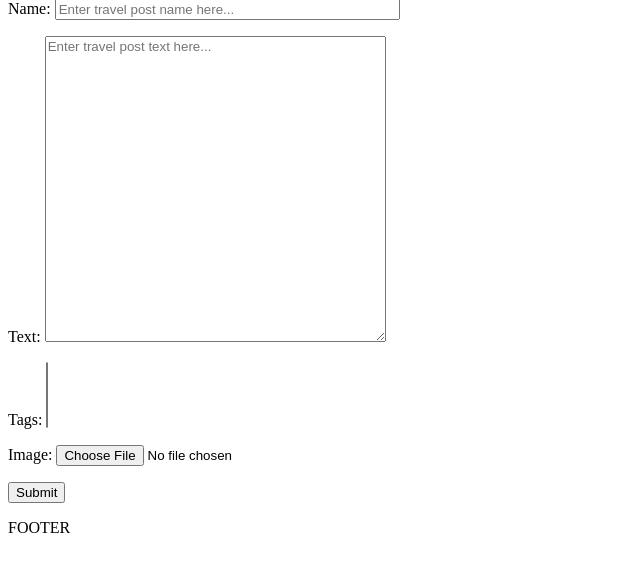
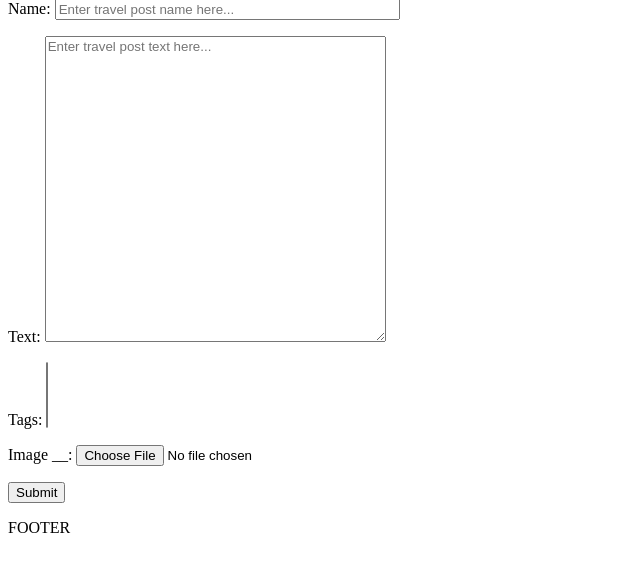
Before and after one commit to tomekferster/TravelBlog, a Django app: page /create-travel-post/ in a window 1280 px wide. Shown: the part 223-800 px from the top of the page, without its empty margins (0-640 px from the left). Run offline with Django 4.2, Linux system fonts and the light colour scheme; data that the repository does not hold is empty.

Commit message:
changes to TravelPostForm

```diff
--- a/base/forms.py
+++ b/base/forms.py
@@ -2,16 +2,27 @@ from django import forms
 from .models import TravelPost, Comment
 
 class TravelPostForm(forms.ModelForm):
-    name = forms.CharField(widget=forms.TextInput(attrs={"size": 40, "placeholder": "Enter travel post name here..."}))
-    text = forms.CharField(widget=forms.Textarea(attrs={"rows": 20, "placeholder": "Enter travel post text here..."}))
-    image = forms.ImageField(label='Image', widget = forms.ClearableFileInput(attrs = {'class': 'form-control mb-2', 'placeholder': 'IMAGE'}))
+    # name = forms.CharField(widget=forms.TextInput(attrs={"size": 40, "placeholder": "Enter travel post name here...", 'class': 'test'}))
+    # text = forms.CharField(widget=forms.Textarea(attrs={"rows": 20, "placeholder": "Enter travel post text here..."}))
+    # image = forms.ImageField(label='Image', widget = forms.ClearableFileInput(attrs = {'class': 'form-control mb-2', 'placeholder': 'IMAGE'}))
     class Meta:
         model = TravelPost
         fields = ['name', 'text', 'tags', 'image']
-        # widgets = {
-        #     "name": forms.TextInput(attrs={"size": 40, "placeholder": "Enter travel post name here..."}),
-        #     "text": forms.Textarea(attrs={"rows": 20, "placeholder": "Enter travel post text here..."}),
-        #     }
+        widgets = {
+            "name": forms.TextInput(attrs={"size": 40, "placeholder": "Enter travel post name here..."}),
+            "text": forms.Textarea(attrs={"rows": 20, "placeholder": "Enter travel post text here..."}),
+            "image": forms.ClearableFileInput(attrs={'class': 'form-control mb-2', 'placeholder': 'IMAGE'}),
+            }
+
+    def __init__(self, *args, **kwargs):
+        super().__init__(*args, **kwargs)
+
+        # self.fields['name'].widget.attrs.update({'class': 'test'})      # when we have many fields and we want to update attributes of each field in the same way, use for loop
+        self.fields['image'].label = 'Image __'
+        # for name, field in self.fields.items():
+        #     field.widget.attrs.update({'class': 'test'})
+
+
 
     # can clean data like below https://docs.djangoproject.com/en/4.2/ref/forms/validation/
     # def clean_recipients(self):
--- a/static/styles/style.css
+++ b/static/styles/style.css
@@ -20,3 +20,7 @@ header h1 {
 textarea {
   font-family:'Arial';
 }
+
+.test {
+  color:brown
+}
```
Also changed, not shown: static/images/spain.jpg (added), static/images/spain_KM4okv4.jpg (added).
